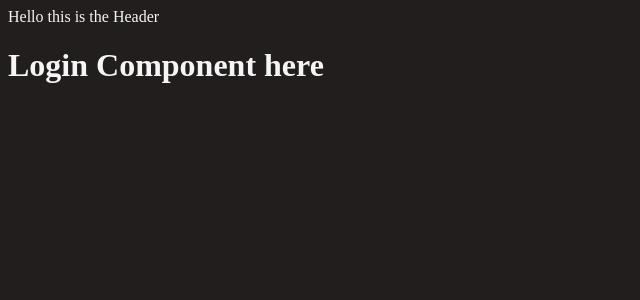
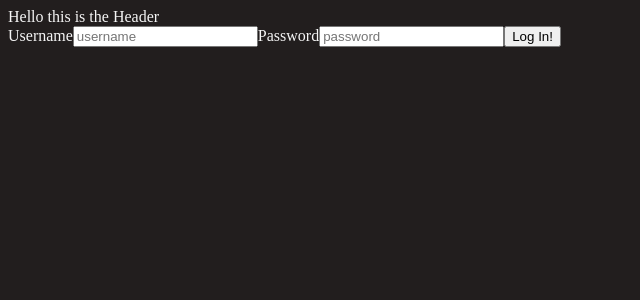
Before and after one commit to JamesSalcedo001/inventory_app, a React (Vite) app in the folder client/: page /log_in in a window 1280 px wide. Shown: the top 300 px of the page, without its empty margins (0-640 px from the left). Built offline with nearby package versions, Linux system fonts and the light colour scheme.

Commit message:
reused code for signup for login form, adjusted to fit login needs

```diff
--- a/client/src/Login.jsx
+++ b/client/src/Login.jsx
@@ -1,7 +1,65 @@
+import { useState } from "react";
+import { useDispatch, useSelector } from "react-redux";
+import { login, setErrors } from "./slices/userSlice";
+import { useNavigate } from "react-router-dom";
+
 function Login() {
+    const [formData, setFormData] = useState({
+        username: "",
+        password: ""
+    })
+
+    const errors = useSelector(state => state.user.errors)
+    const dispatch = useDispatch()
+    const navigate = useNavigate()
+    const { username, password } = formData
+
+    const submit = (e) => {
+        e.preventDefault()
+        const formDataObj = {
+            username,
+            password
+        }
+        fetch("/api/login", {
+            method: "POST",
+            headers: {
+                "Content-Type": "application/json",
+            },
+            body: JSON.stringify(formDataObj)
+        })
+        .then(res => res.json())
+        .then(user => {
+            if (!user.errors) {
+                dispatch(login(user))
+                navigate("/")
+            } else {
+                dispatch(setErrors(user.errors))
+                setTimeout(() => {
+                    dispatch(setErrors([]))
+                }, 2000)
+            }
+        })
+    }
+
+    const handleChange = (e) => {
+        const {name, value} = e.target
+        setFormData(formDataState => ({...formDataState, [name]:value}))
+    }
+
+
+
     return (
-        <div>
-            <h1>Login Component here</h1>
+        <div className="login-div">
+            <form id="login-form" onSubmit={submit}>
+                <label htmlFor="username">Username</label>
+                <input className="formInput" placeholder="username" type="text" name="username" autoComplete="username" onChange={handleChange} value={username} />
+
+                <label htmlFor="password">Password</label>
+                <input className="formInput" placeholder="password" type="password" name="password" autoComplete="current-password" onChange={handleChange} value={password} />
+
+                <button className="formButton" type="submit"> Log In!</button>
+            </form>
+            {errors && <ul className="error">{errors.map((e, ind) => <li key={ind}>{e}</li>)}</ul>}
         </div>
     )
 }
```
